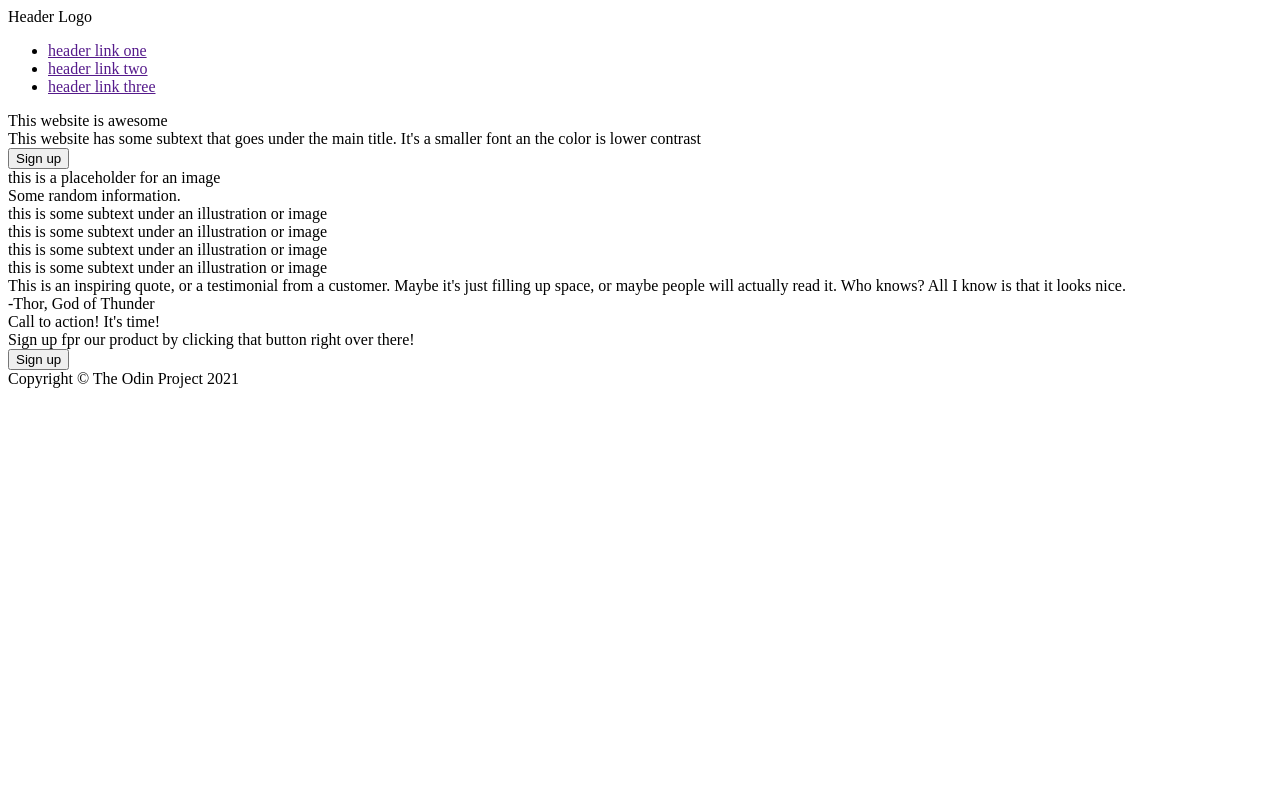
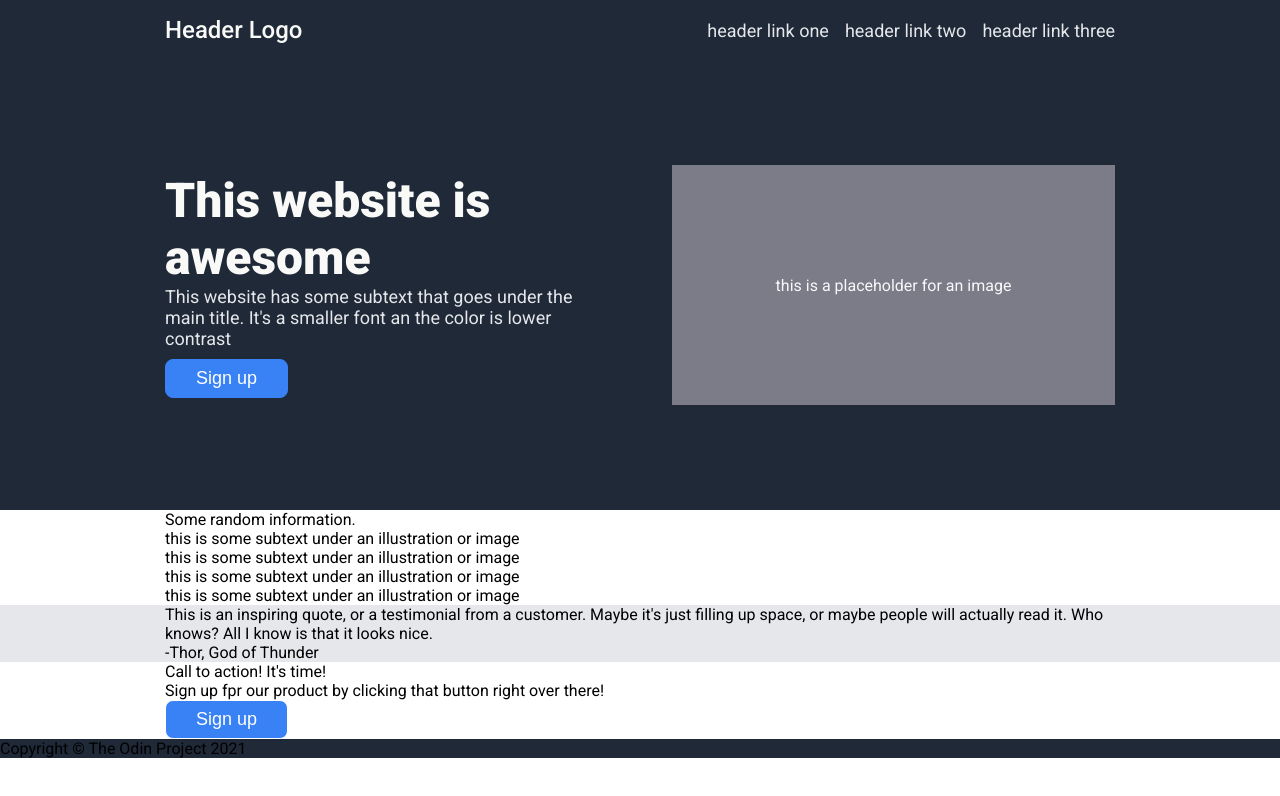
Before and after one commit to Ethos070/landing_page, a plain HTML site: page index.html in a window 1280 px wide. Drawn offline with Linux system fonts and the light colour scheme.

Commit message:
Add css and style for first section

```diff
--- a/index.html
+++ b/index.html
@@ -3,10 +3,11 @@
     <head>
         <meta charset="UTF-8">
         <title>Landing page</title>
+        <link rel="stylesheet" href="style.css">
     </head>
     <body>
         <div class="first">
-            <div class="navbar">
+            <div class="header">
                 <div class="logo">Header Logo</div>
                 <ul class="links">
                     <li><a href="">header link one</a></li>
@@ -15,7 +16,7 @@
                 </ul>
             </div>
             <div class="content">
-                <div class="">
+                <div class="main">
                     <div class="title">This website is awesome</div>
                     <div class="subtext">
                         This website has some subtext that goes under the main title.
--- /dev/null
+++ b/style.css
@@ -0,0 +1,105 @@
+@import url('https://fonts.googleapis.com/css2?family=Roboto:ital,wght@0,100;0,300;0,400;0,500;0,700;0,900;1,100;1,300;1,400;1,500;1,700;1,900&display=swap%27');
+
+body{
+    box-sizing: border-box;
+    font-family: Roboto, sans-serif;
+    margin: 0;
+}
+
+.first,
+.second,
+.third,
+.fourth{
+    padding: 0 165px;
+}
+
+.first, .footer{
+    background-color: #1f2937;
+}
+
+.header{
+    height: 60px;
+    display: flex;
+    justify-content: space-between;
+    align-items: center;
+}
+
+.logo{
+    color: #f9faf8;
+    font-size: 24px;
+    font-weight: 500;
+}
+
+.header a{
+    text-decoration: none;
+    color: #e5e7eb;
+    font-size: 18px;
+    font-weight: 400;
+}
+
+ul{
+    list-style: none;
+    margin: 0;
+    padding: 0;
+    display: flex;
+    gap: 16px;
+}
+
+.content{
+    height: 450px;
+    display: flex;
+    justify-content: space-between;
+    align-items: center;
+    gap: 64px;
+}
+
+.main{
+    flex: 1;
+}
+
+.main .title{
+    font-size: 48px;
+    font-weight: 900;
+    color: #f9faf8;
+}
+
+.main .subtext{
+    color: #e5e7eb;
+    font-size: 18px;
+    font-weight: 400;
+    margin-bottom: 10px;
+}
+
+.placeholder{
+    height: 240px;
+    color: #f8f8fa;
+    background-color: #7b7c88;
+    display: flex;
+    justify-content: center;
+    align-items: center;
+    flex: 1;
+}
+
+button{
+    font-size: 18px;
+    background-color: #3882f6;
+    color: white;
+    border: #3882f6 solid 1px;
+    border-radius: 8px;
+    padding: 8px 30px;
+}
+
+.fourth button{
+    border-color: white;
+}
+
+.second{
+
+}
+
+
+
+
+.third{
+    background-color: #e5e7eb;
+}
```
